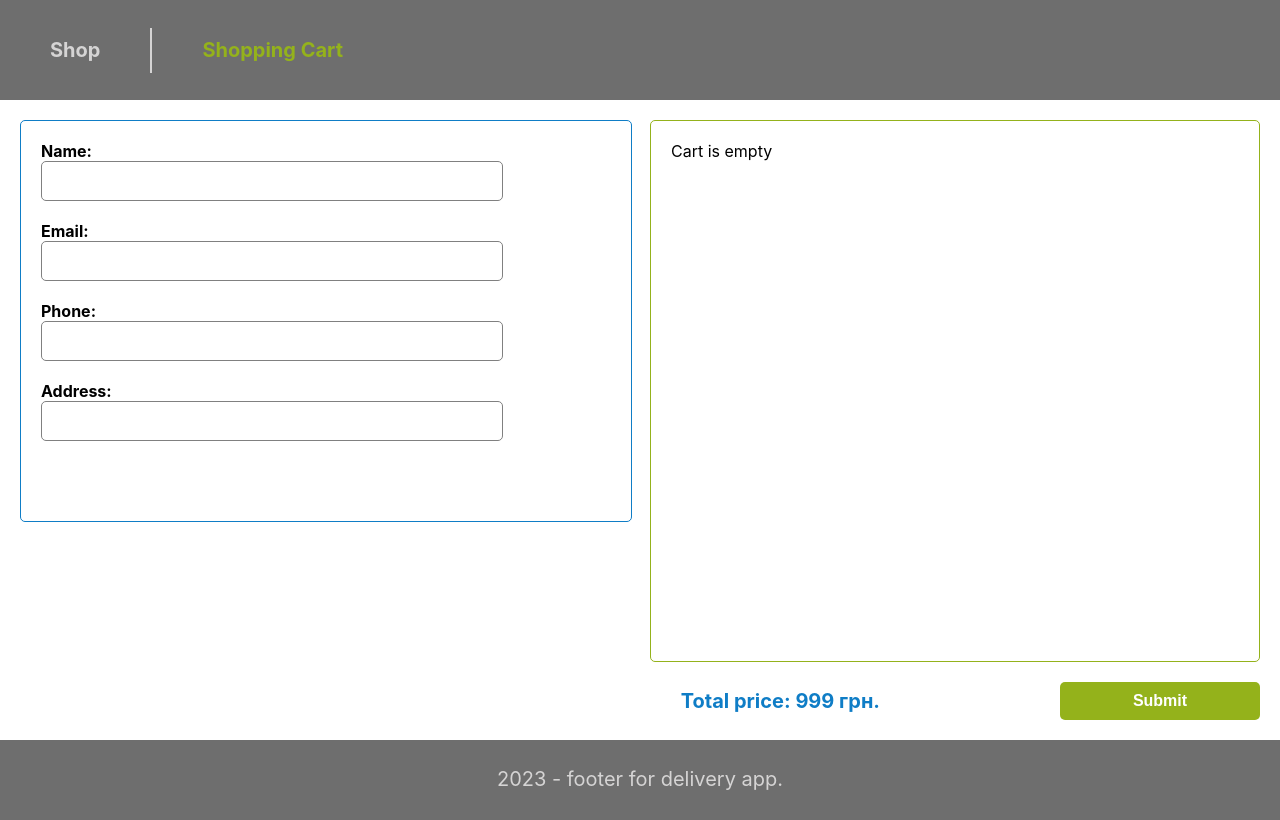
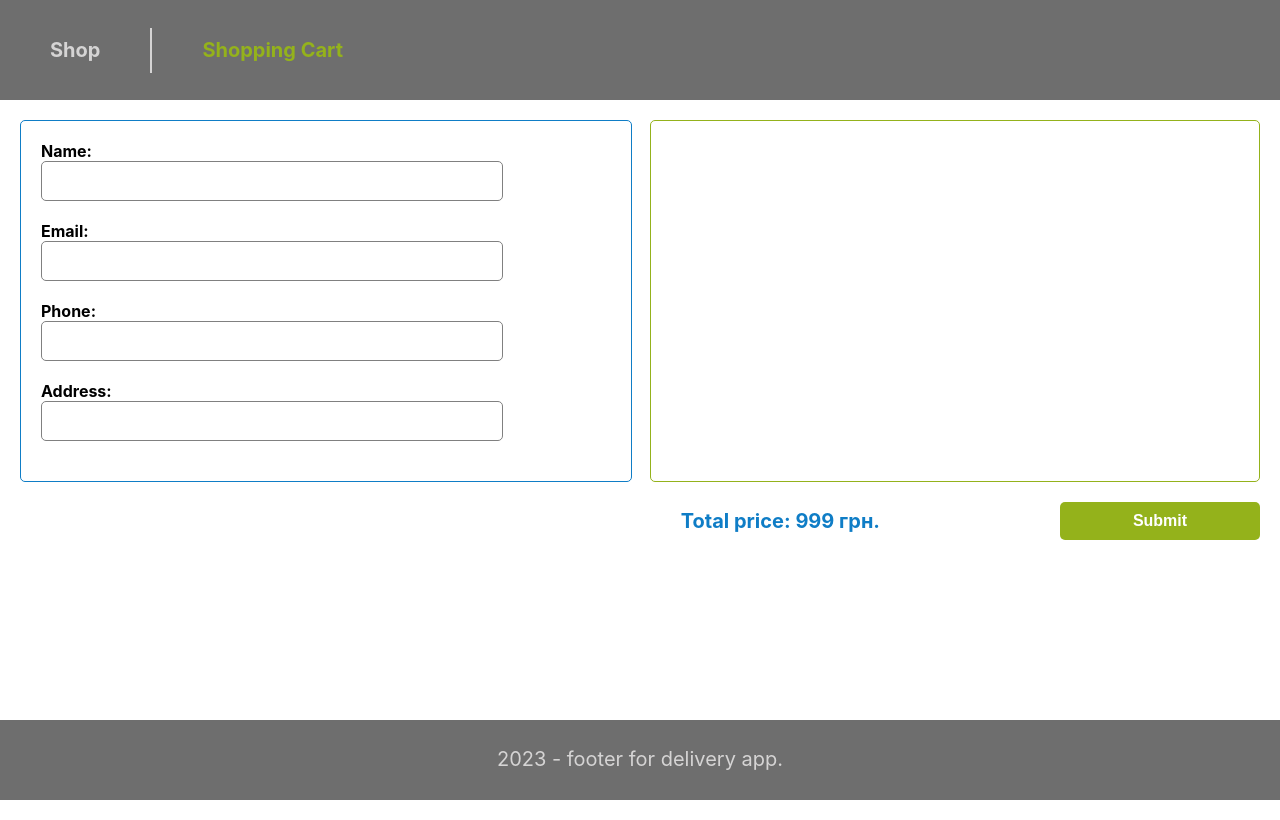
Before and after one commit to SerhiiHats/delivery-app, a React (Create React App) app: page /cart in a window 1280 px wide. Built offline with nearby package versions, Linux system fonts and the light colour scheme.

Commit message:
fix style for cart with max min height and etc

```diff
--- a/src/pages/CartPage.js
+++ b/src/pages/CartPage.js
@@ -40,7 +40,7 @@ const CartPage = () => {
 
       <div className={style.containerCart}>
         <div className={style.cart}>
-          Cart is empty
+          {/*Cart is empty*/}
         </div>
         <div className={style.wrapBtn}>
           <p>Total price: <span>999</span> грн.</p>
--- a/src/pages/CartPage.module.scss
+++ b/src/pages/CartPage.module.scss
@@ -8,7 +8,7 @@
 
   .containerForm {
     width: calc(100% / 2 - $size);
-    min-height: 400px;
+
     border: 1px solid $colorActive;
     border-radius: 5px;
 
@@ -16,6 +16,7 @@
       display: flex;
       flex-direction: column;
       padding: $size * 2;
+      min-height: 40vh;
 
       label {
         text-align: left;
@@ -32,22 +33,20 @@
           border: 1px solid $colorDefault4;
         }
       }
-
-
     }
-
-
   }
 
   .containerCart {
     width: calc(100% / 2 - $size);
+    display: flex;
+    flex-direction: column;
 
     .cart {
       border: 1px solid $colorActive2;
       border-radius: 5px;
-      min-height: 500px;
+      min-height: 40vh;
+      max-height: 65vh;
       padding: $size * 2;
-
     }
 
     .wrapBtn {
@@ -62,7 +61,6 @@
         padding: 0;
         color: $colorActive;
         font-size: 20px;
-
       }
 
       button {
@@ -75,11 +73,12 @@
         border-radius: 5px;
         margin-left: $size * 18;
         font-weight: bold;
+        transition: 1s;
 
+        &:hover {
+          background-color: darken ($colorActive2, 10%);
+        }
       }
     }
-
   }
-
-
 }
```
